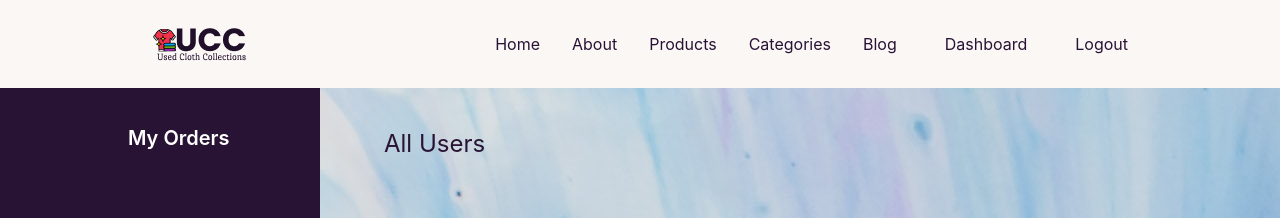
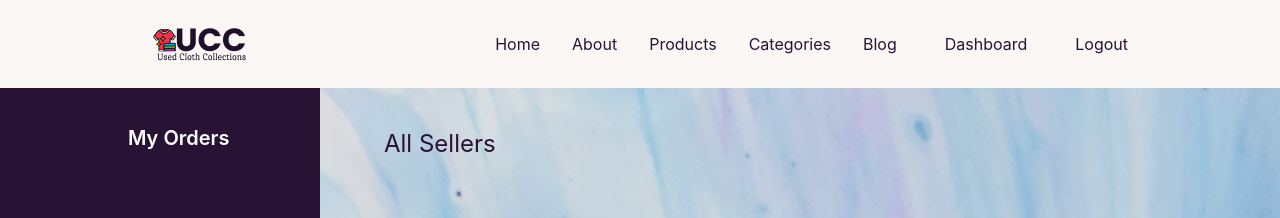
Before and after one commit to Upoma218/used-cloth-collections, a React (Create React App) app: page /dashboard/allSellers in a window 1280 px wide. Shown: the top 218 px of the page. Built offline with nearby package versions, Linux system fonts and the light colour scheme; no server answers; sample sign-in values are in the browser's storage.

Commit message:
All Sellers added

```diff
--- a/src/Pages/Dashboard/AllSellers/AllSellers.js
+++ b/src/Pages/Dashboard/AllSellers/AllSellers.js
@@ -3,7 +3,7 @@
 const AllSellers = () => {
     return (
         <div>
-            <h1 className='text-2xl mb-6'>All Users</h1>
+            <h1 className='text-2xl mb-6'>All Sellers</h1>
         </div>
     );
 };
```
